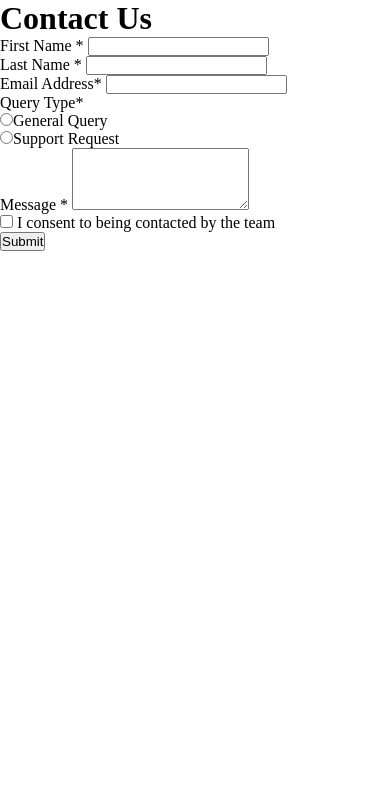
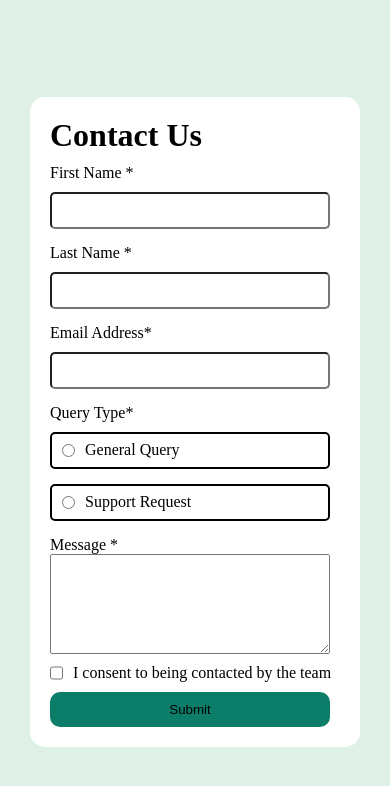
Before and after one commit to Christabel-Akpene/Contact-Form, a plain HTML site: page index.html in a window 390 px wide. Drawn offline with Linux system fonts and the light colour scheme.

Commit message:
style: add responsiveness for mobile screens

```diff
--- a/style.css
+++ b/style.css
@@ -7,6 +7,8 @@
     --primary-font-color: hsl(187, 24%, 22%);
     --primary-font-size: 16px;
     --primary-font-family: "Karla", sans-serif;
+    --primary-font-weight: 400;
+    --secondary-font-weight: 700;
 
 }
 
@@ -19,3 +21,86 @@
 .field-required::after {
     content: "*";
 }
+
+body{
+    background-color: var(--primary-bg-color);
+    display: flex;
+    align-items: center;
+    justify-content: center;
+    min-height: 100vh;
+    font-style: var(--primary-font-family);
+    font-weight: var(--primary-font-weight);
+}
+
+.contact-form{
+    background-color: var(--primary-form-color);
+    border-radius: 15px;
+    padding: 20px;
+
+}
+
+@media screen and (min-width: 375px) {
+    .contact-form__header{
+    font-weight: var(--secondary-font-weight);
+    margin-bottom: 10px;
+
+}
+
+input, textarea{
+    display: block;
+}
+
+
+input[type="text"] {
+    height: 2.3rem;
+    width: 280px;
+    border-radius: 5px;
+    margin: 10px 0 15px 0;
+
+}
+
+.contact-form__request{
+    border: 2px solid black;
+    display: flex;
+    align-items: center;
+    margin: 10px 0 15px 0;
+    border-radius: 5px;
+    width: 280px;
+
+}
+
+.contact-form__request input[type="radio"]{
+    margin: 10px;
+    cursor: pointer;
+}
+
+
+textarea{
+    width: 280px;
+    height: 100px;
+}
+
+
+.contact-form__check{
+    display: flex;
+    flex-wrap: wrap;
+    margin-top: 10px;
+    width: 290px;
+    gap: 10px;
+
+}
+
+.contact-form__check input[type="checkbox"]{
+    cursor: pointer;
+}
+
+.contact-form__submit{
+    width: 280px;
+    height: 35px;
+    background-color: var(--primary-button-color);
+    border: none;
+    border-radius: 10px;
+    margin-top: 10px;
+}
+
+}
```
